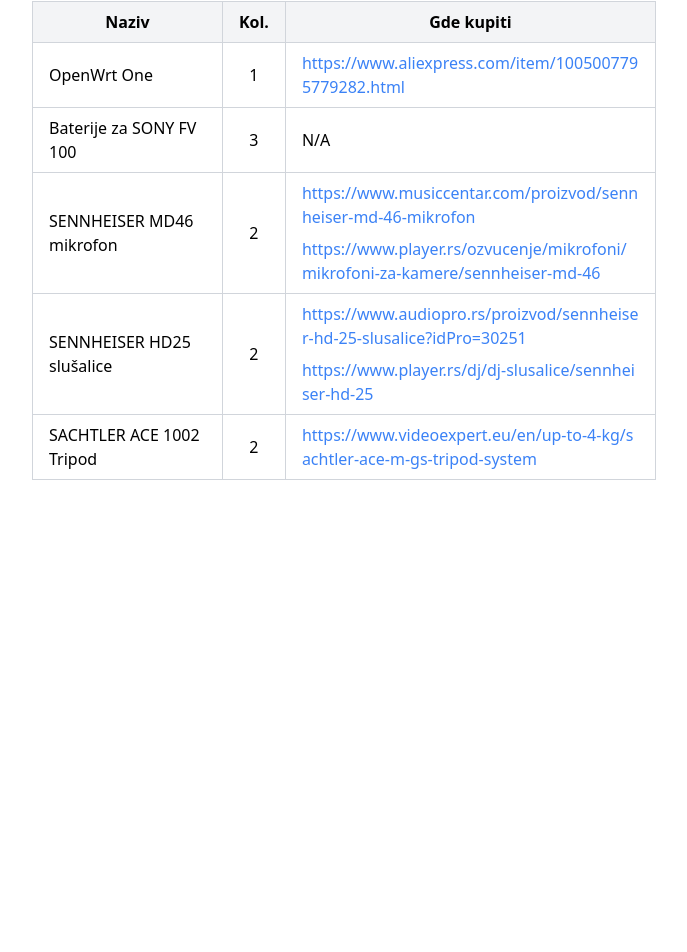
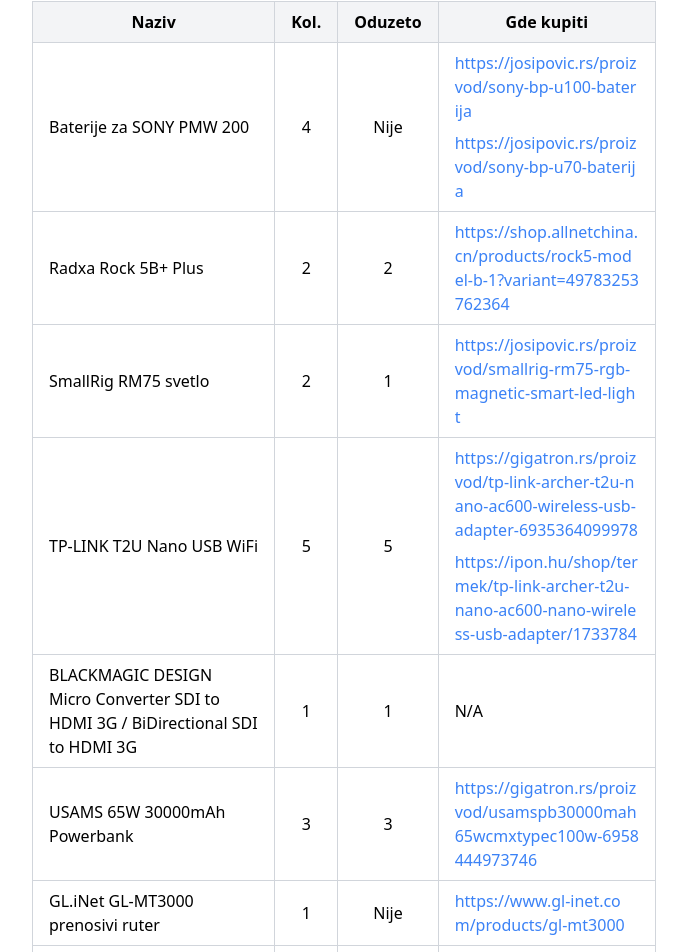
Before and after one commit to blokadainfo/website, a SvelteKit app: page /donacije in a window 1280 px wide. Shown: the part 475-1427 px from the top of the page, without its empty margins (296-983 px from the left). Before the commit the page ends 995 px from the top, so only its background shows below. Built offline with nearby package versions, Linux system fonts and the light colour scheme.

Commit message:
fix(donations): new items

```diff
--- a/src/lib/components/custom/donations/table.svelte
+++ b/src/lib/components/custom/donations/table.svelte
@@ -5,6 +5,7 @@
 		donations: {
 			name: string;
 			pieces?: number;
+			missing?: number;
 			links?: string[];
 		}[];
 	} = $props();
@@ -15,6 +16,7 @@
 		<tr class="bg-gray-100">
 			<th class="border border-gray-300 py-2 sm:px-4">Naziv</th>
 			<th class="border border-gray-300 py-2 sm:px-4">Kol.</th>
+			<th class="border border-gray-300 py-2 sm:px-4">Oduzeto</th>
 			<th class="border border-gray-300 py-2 sm:px-4">Gde kupiti</th>
 		</tr>
 	</thead>
@@ -23,6 +25,8 @@
 			<tr class="border-b border-gray-300">
 				<td class="border border-gray-300 py-2 sm:px-4">{donation.name}</td>
 				<td class="border border-gray-300 py-2 text-center sm:px-4">{donation.pieces ?? '♾️'}</td>
+				<td class="border border-gray-300 py-2 text-center sm:px-4">{donation.missing ?? 'Nije'}</td
+				>
 				<td class="border border-gray-300 py-2 sm:px-4">
 					{#if donation.links && donation.links.length > 0}
 						<ul class="space-y-2">
--- a/src/routes/(prerendered)/donacije/donations.ts
+++ b/src/routes/(prerendered)/donacije/donations.ts
@@ -1,16 +1,53 @@
 export const donations: {
 	name: string;
 	pieces?: number;
+	missing?: number;
 	links?: string[];
 }[] = [
 	{
-		name: 'OpenWrt One',
-		pieces: 1,
-		links: ['https://www.aliexpress.com/item/1005007795779282.html']
+		name: 'Baterije za SONY PMW 200',
+		pieces: 4,
+		links: [
+			'https://josipovic.rs/proizvod/sony-bp-u100-baterija',
+			'https://josipovic.rs/proizvod/sony-bp-u70-baterija'
+		]
 	},
 	{
-		name: 'Baterije za SONY FV 100',
-		pieces: 3
+		name: 'Radxa Rock 5B+ Plus',
+		pieces: 2,
+		missing: 2,
+		links: ['https://shop.allnetchina.cn/products/rock5-model-b-1?variant=49783253762364']
+	},
+	{
+		name: 'SmallRig RM75 svetlo',
+		pieces: 2,
+		missing: 1,
+		links: ['https://josipovic.rs/proizvod/smallrig-rm75-rgb-magnetic-smart-led-light']
+	},
+	{
+		name: 'TP-LINK T2U Nano USB WiFi',
+		pieces: 5,
+		missing: 5,
+		links: [
+			'https://gigatron.rs/proizvod/tp-link-archer-t2u-nano-ac600-wireless-usb-adapter-6935364099978',
+			'https://ipon.hu/shop/termek/tp-link-archer-t2u-nano-ac600-nano-wireless-usb-adapter/1733784'
+		]
+	},
+	{
+		name: 'BLACKMAGIC DESIGN Micro Converter SDI to HDMI 3G / BiDirectional SDI to HDMI 3G',
+		pieces: 1,
+		missing: 1
+	},
+	{
+		name: 'USAMS 65W 30000mAh Powerbank',
+		pieces: 3,
+		missing: 3,
+		links: ['https://gigatron.rs/proizvod/usamspb30000mah65wcmxtypec100w-6958444973746']
+	},
+	{
+		name: 'GL.iNet GL-MT3000 prenosivi ruter',
+		pieces: 1,
+		links: ['https://www.gl-inet.com/products/gl-mt3000']
 	},
 	{
 		name: 'SENNHEISER MD46 mikrofon',
@@ -22,15 +59,17 @@
 	},
 	{
 		name: 'SENNHEISER HD25 slušalice',
-		pieces: 2,
+		pieces: 3,
 		links: [
 			'https://www.audiopro.rs/proizvod/sennheiser-hd-25-slusalice?idPro=30251',
 			'https://www.player.rs/dj/dj-slusalice/sennheiser-hd-25'
 		]
 	},
 	{
-		name: 'SACHTLER ACE 1002 Tripod',
+		name: 'Sachtler Ace M GS 1002 Tripod stativ',
 		pieces: 2,
-		links: ['https://www.videoexpert.eu/en/up-to-4-kg/sachtler-ace-m-gs-tripod-system']
+		links: [
+			'https://fotodiskont.rs/proizvodi/stativi-monopodi-glave/video-stativi/sachtler-ace-m-gs-1002.html'
+		]
 	}
 ];
```
